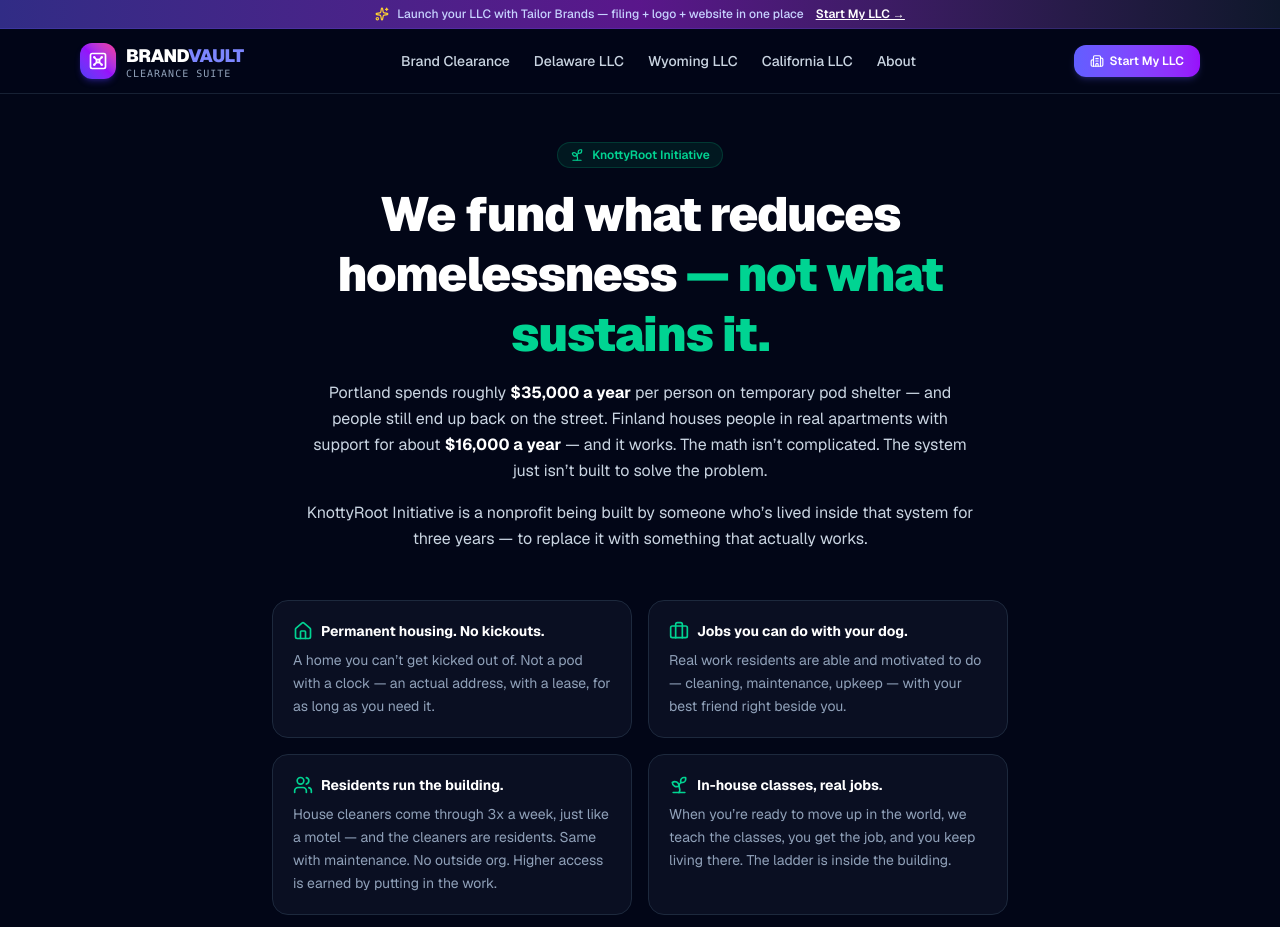
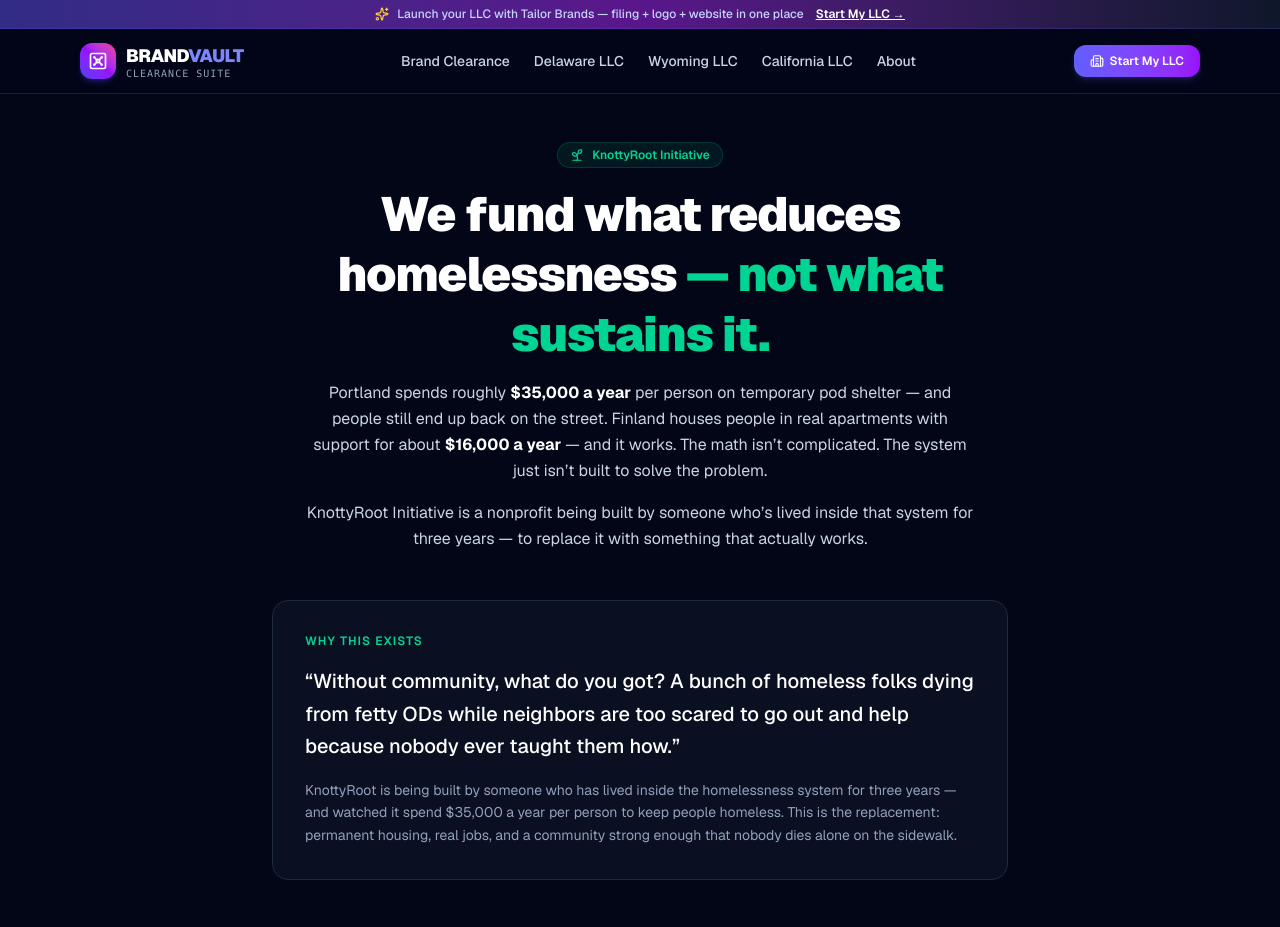
Before and after one commit to frac1ur3d-hash/brand-vault, a Next.js app: page /knottyroot in a window 1280 px wide. Shown: the top 927 px of the page. Built offline with nearby package versions, Linux system fonts and the light colour scheme.

Commit message:
KnottyRoot page: add founder why-this-exists section

```diff
--- a/app/knottyroot/page.tsx
+++ b/app/knottyroot/page.tsx
@@ -65,6 +65,23 @@ export default function KnottyRootPage() {
         </p>
       </div>
 
+      <div className="rounded-2xl border border-slate-800 bg-slate-900/60 p-6 sm:p-8 space-y-4">
+        <p className="text-xs uppercase tracking-widest text-emerald-400 font-semibold">
+          Why this exists
+        </p>
+        <blockquote className="text-xl text-white leading-relaxed font-medium">
+          “Without community, what do you got? A bunch of homeless folks dying from fetty ODs
+          while neighbors are too scared to go out and help because nobody ever taught them
+          how.”
+        </blockquote>
+        <p className="text-sm text-slate-400 leading-relaxed">
+          KnottyRoot is being built by someone who has lived inside the homelessness system for
+          three years — and watched it spend $35,000 a year per person to keep people homeless.
+          This is the replacement: permanent housing, real jobs, and a community strong enough
+          that nobody dies alone on the sidewalk.
+        </p>
+      </div>
+
       <div className="grid gap-4 sm:grid-cols-2">
         {pillars.map((p) => (
           <div
```
